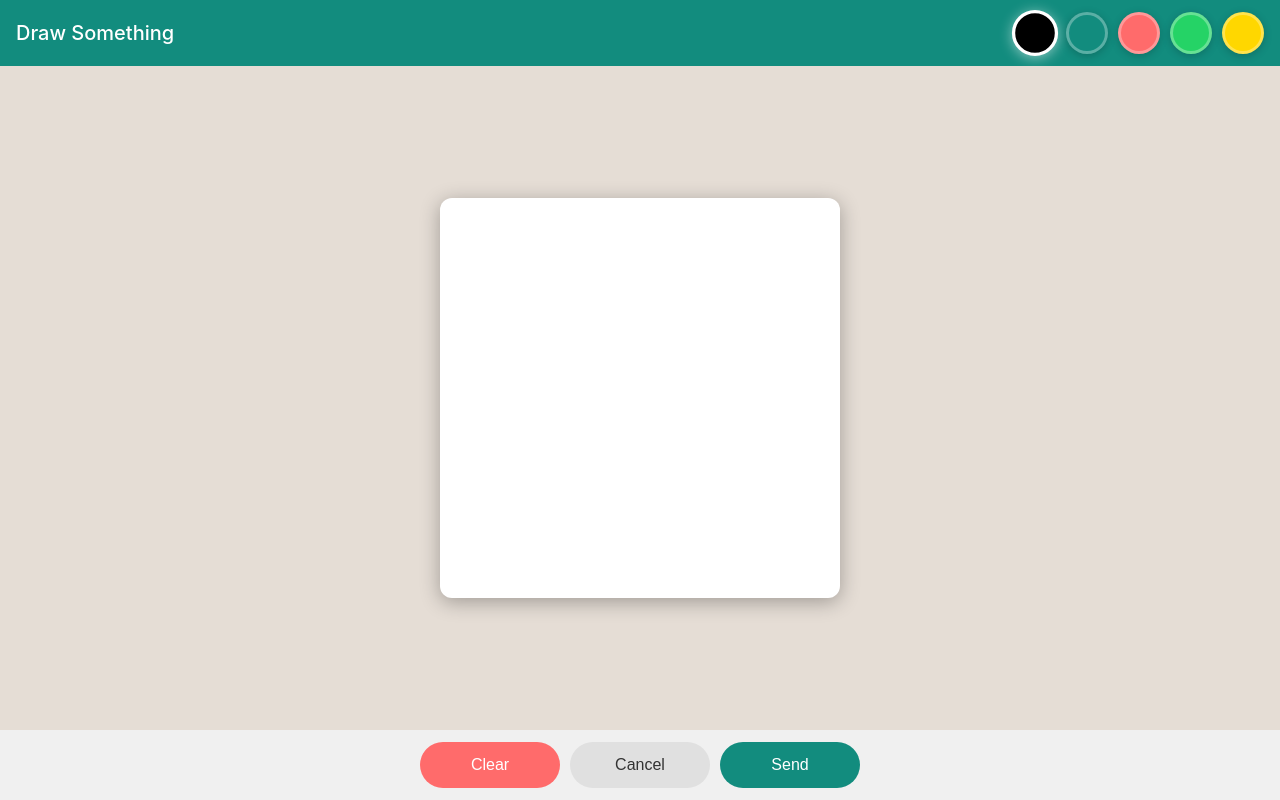
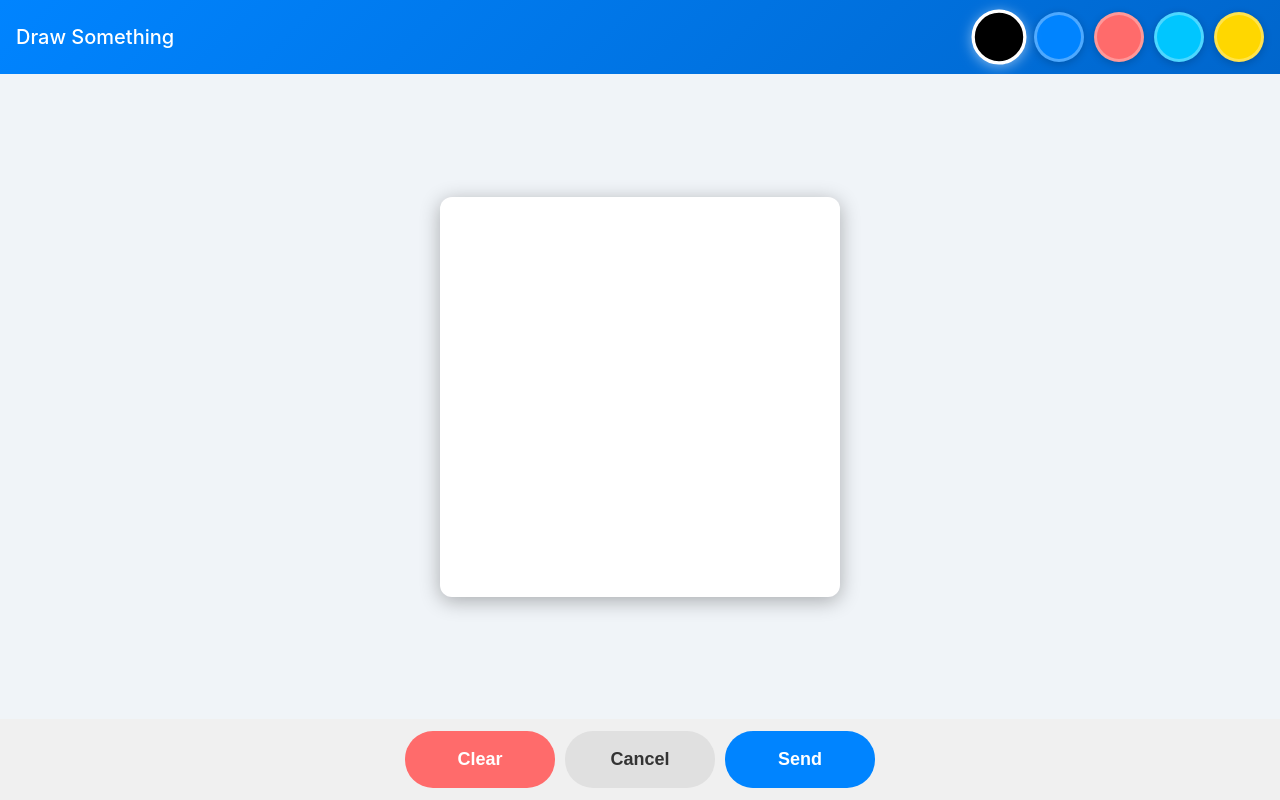
Before and after one commit to EdiBediSus/CapInfo.com, a website: page index.html in a window 1280 px wide. Both pictures are taken after a click on the button "✏️". Drawn offline with Linux system fonts and the light colour scheme.

Commit message:
Update index.html

```diff
--- a/index.html
+++ b/index.html
@@ -16,7 +16,7 @@
 
         html, body {
             font-family: -apple-system, BlinkMacSystemFont, 'Segoe UI', Roboto, sans-serif;
-            background: #075E54;
+            background: #0A1628;
             height: 100%;
             width: 100%;
             overflow: hidden;
@@ -30,17 +30,17 @@
             height: 100vh;
             height: 100dvh;
             width: 100%;
-            background: #E5DDD5;
+            background: #F0F4F8;
         }
 
         .header {
-            background: #128C7E;
+            background: linear-gradient(135deg, #0084FF 0%, #0066CC 100%);
             color: white;
             padding: max(env(safe-area-inset-top), 12px) 16px 12px 16px;
             display: flex;
             align-items: center;
             gap: 12px;
-            box-shadow: 0 2px 8px rgba(0, 0, 0, 0.15);
+            box-shadow: 0 2px 8px rgba(0, 132, 255, 0.3);
             position: relative;
             z-index: 100;
             min-height: 60px;
@@ -82,7 +82,7 @@
             overflow-y: auto;
             overflow-x: hidden;
             padding: 16px 12px;
-            background: #E5DDD5;
+            background: #F0F4F8;
             -webkit-overflow-scrolling: touch;
             overscroll-behavior: contain;
             position: relative;
@@ -135,8 +135,8 @@
         }
 
         .message.own .message-bubble {
-            background: #DCF8C6;
-            color: #000;
+            background: #0084FF;
+            color: white;
             border-top-right-radius: 0;
         }
 
@@ -144,7 +144,7 @@
             font-size: 13px;
             margin-bottom: 4px;
             font-weight: 600;
-            color: #128C7E;
+            color: #0084FF;
             padding: 0 4px;
         }
 
@@ -186,18 +186,18 @@
             display: flex;
             align-items: center;
             background: white;
-            border-radius: 24px;
-            padding: 0 16px;
+            border-radius: 28px;
+            padding: 0 20px;
             border: 1px solid #D1D1D1;
-            min-height: 48px;
+            min-height: 56px;
         }
 
         .input-area input {
             flex: 1;
-            padding: 12px 0;
+            padding: 14px 0;
             border: none;
             background: transparent;
-            font-size: 17px;
+            font-size: 18px;
             outline: none;
             color: #000;
         }
@@ -206,19 +206,7 @@
             color: #999;
         }
 
-        .btn {
-            width: 48px;
-            height: 48px;
-            min-width: 48px;
-            border: none;
-            border-radius: 50%;
-            cursor: pointer;
-            font-size: 22px;
-            display: flex;
-            align-items: center;
-            justify-content: center;
-            transition: transform 0.1s;
-            background: #128C7E;
+
             color: white;
             flex-shrink: 0;
         }
@@ -228,7 +216,7 @@
         }
 
         .draw-btn {
-            background: #25D366;
+            background: #00C6FF;
         }
 
         .canvas-modal {
@@ -239,7 +227,7 @@
             width: 100%;
             height: 100vh;
             height: 100dvh;
-            background: #075E54;
+            background: #0A1628;
             z-index: 1000;
             flex-direction: column;
         }
@@ -250,11 +238,11 @@
 
         .canvas-header {
             padding: max(env(safe-area-inset-top), 12px) 16px 12px 16px;
-            background: #128C7E;
+            background: linear-gradient(135deg, #0084FF 0%, #0066CC 100%);
             display: flex;
             justify-content: space-between;
             align-items: center;
-            box-shadow: 0 2px 8px rgba(0, 0, 0, 0.15);
+            box-shadow: 0 2px 8px rgba(0, 132, 255, 0.3);
             min-height: 60px;
         }
 
@@ -270,8 +258,8 @@
         }
 
         .color-btn {
-            width: 42px;
-            height: 42px;
+            width: 50px;
+            height: 50px;
             border: 3px solid rgba(255, 255, 255, 0.3);
             border-radius: 50%;
             cursor: pointer;
@@ -292,7 +280,7 @@
             align-items: center;
             padding: 20px;
             overflow: hidden;
-            background: #E5DDD5;
+            background: #F0F4F8;
         }
 
         canvas {
@@ -314,15 +302,15 @@
         }
 
         .modal-btn {
-            padding: 14px 24px;
+            padding: 18px 32px;
             border: none;
-            border-radius: 24px;
-            font-size: 16px;
+            border-radius: 28px;
+            font-size: 18px;
             cursor: pointer;
-            font-weight: 500;
+            font-weight: 600;
             transition: transform 0.1s;
             flex: 1;
-            max-width: 140px;
+            max-width: 150px;
         }
 
         .modal-btn:active {
@@ -335,7 +323,7 @@
         }
 
         .send-drawing-btn {
-            background: #128C7E;
+            background: #0084FF;
             color: white;
         }
 
@@ -371,9 +359,9 @@
             <h2>Draw Something</h2>
             <div class="canvas-controls">
                 <button class="color-btn active" style="background: black;" data-color="black"></button>
-                <button class="color-btn" style="background: #128C7E;" data-color="#128C7E"></button>
+                <button class="color-btn" style="background: #0084FF;" data-color="#0084FF"></button>
                 <button class="color-btn" style="background: #FF6B6B;" data-color="#FF6B6B"></button>
-                <button class="color-btn" style="background: #25D366;" data-color="#25D366"></button>
+                <button class="color-btn" style="background: #00C6FF;" data-color="#00C6FF"></button>
                 <button class="color-btn" style="background: #FFD700;" data-color="#FFD700"></button>
             </div>
         </div>
```
